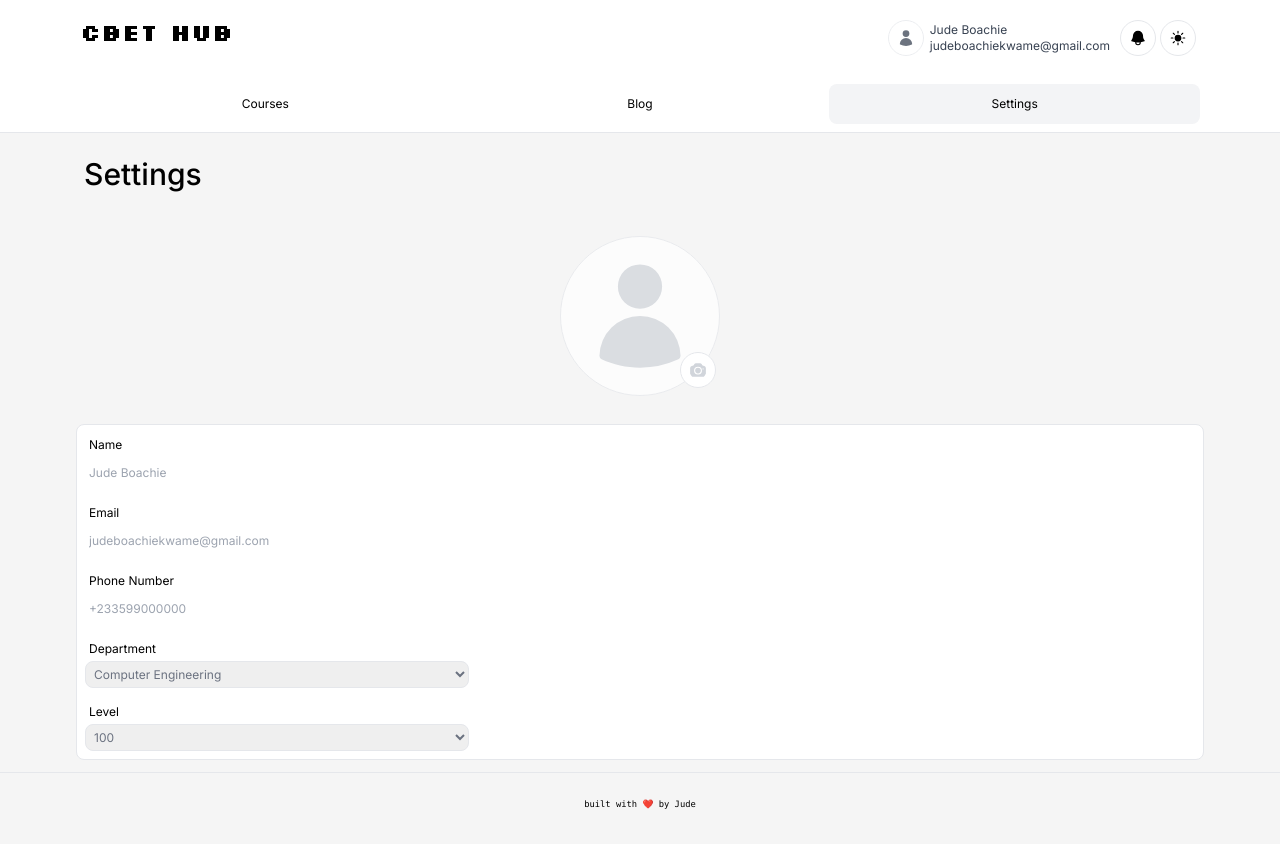
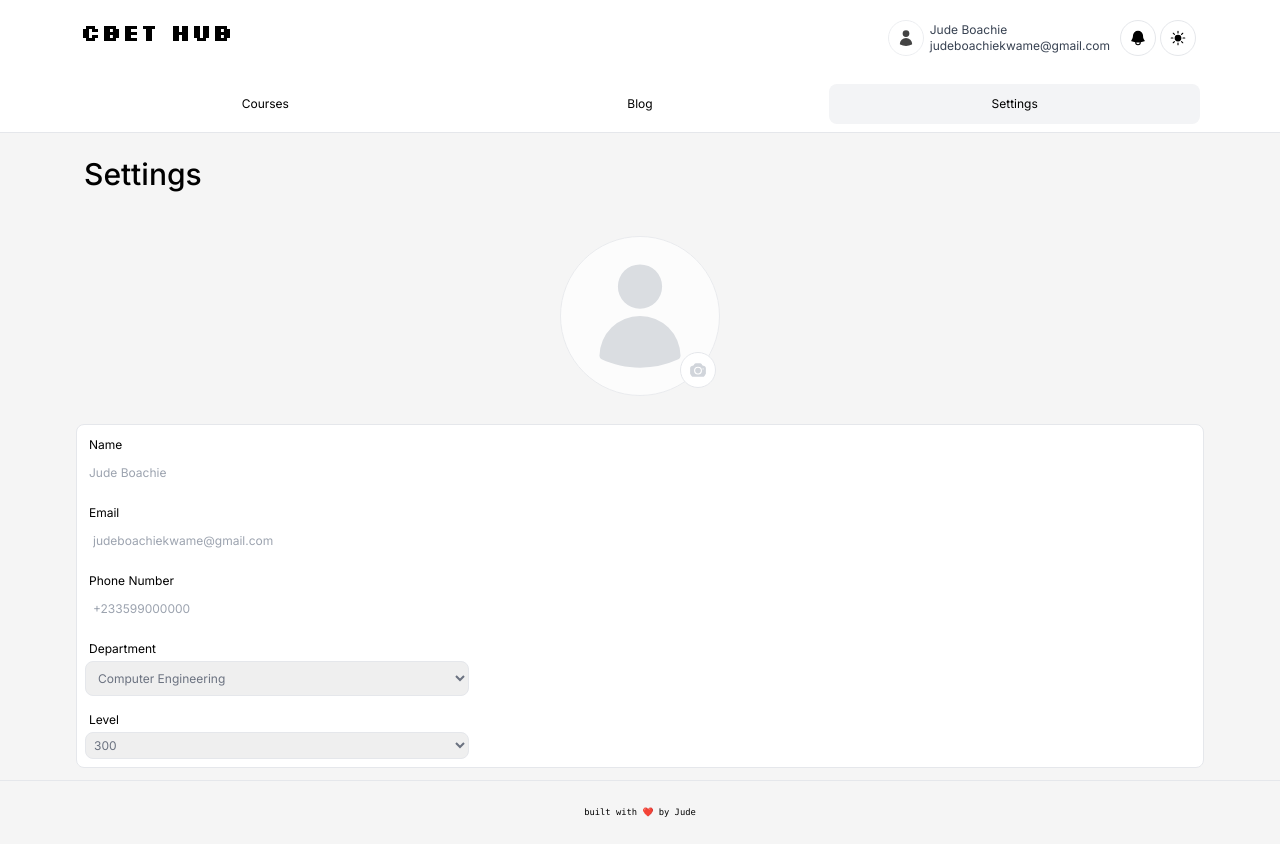
Before and after one commit to jdboachie/cbethub, a Next.js app: page /settings in a window 1280 px wide. Built offline with nearby package versions, Linux system fonts and the light colour scheme.

Commit message:
dev update 2.0

```diff
--- a/app/settings/page.tsx
+++ b/app/settings/page.tsx
@@ -36,23 +36,23 @@ const page = () => {
             <li className='rounded-lg'>
               <p className='p-1'>Name</p>
               <input type="text" name="name" id="name" placeholder='Jude Boachie'
-                className='border-none bg-inherit focus:border px-1 py-2 w-full text-gray-500'/>
+                className='p-2 dark:bg-black rounded-lg bg-inherit focus:border px-1 py-2 w-full text-gray-500'/>
             </li>
 
             <li className='rounded-lg'>
               <p className='p-1'>Email</p>
               <input type="email" name="email" id="email" placeholder='judeboachiekwame@gmail.com'
-                className='px-1 py-2 w-full bg-inherit text-gray-500 border-none focus:border'/>
+                className='p-2 w-full dark:bg-black rounded-lg bg-inherit text-gray-500 border-none focus:border'/>
             </li>
             <li className='rounded-lg'>
               <p className='p-1'>Phone Number</p>
               <input type="tel" name="phone" id="phone" placeholder='+233599000000'
-                className='px-1 py-2 w-full bg-inherit text-gray-500 border-none focus:border'/>
+                className='p-2 w-full dark:bg-black rounded-lg bg-inherit text-gray-500 border-none focus:border'/>
             </li>
             <li className='rounded-lg'>
               <p className='p-1'>Department</p>
               <select name="dept" id="dept"
-                className='border p-1 dark:bg-black rounded-lg dark:border-[#333] w-full max-w-sm text-gray-500'
+                className='border p-2 dark:bg-black rounded-lg dark:border-[#333] w-full max-w-sm text-gray-500'
               >
                   <option value="" disabled>Select department</option>
                   <option value="aces">Computer Engineering</option>
@@ -63,7 +63,7 @@ const page = () => {
             </li>
             <li className='rounded-lg'>
               <p className='p-1'>Level</p>
-              <select name="level" id="level"
+              <select name="level" id="level" defaultValue={300}
                 className='border p-1 dark:bg-black rounded-lg dark:border-[#333] w-full max-w-sm text-gray-500'
               >
                   <option value="" disabled>Select level</option>
--- a/components/NavBar.tsx
+++ b/components/NavBar.tsx
@@ -55,7 +55,7 @@ const NavBar = ({ isForCourseView }: {isForCourseView?: boolean}) => {
                             className='space-x-1 p-1 flex text-xs text-left text-gray-700 rounded-lg hover:bg-gray-100 dark:hover:bg-blue-900'
                         >
                             <div className="w-9 h-9 p-2 animate-pulse border dark:border-[#333] rounded-full">
-                                <UserIcon className="" />
+                                <UserIcon className="text-black dark:text-white" />
                             </div>
                             <p
                                 className='p-0.5 w-fit dark:text-[#eee]'
```
